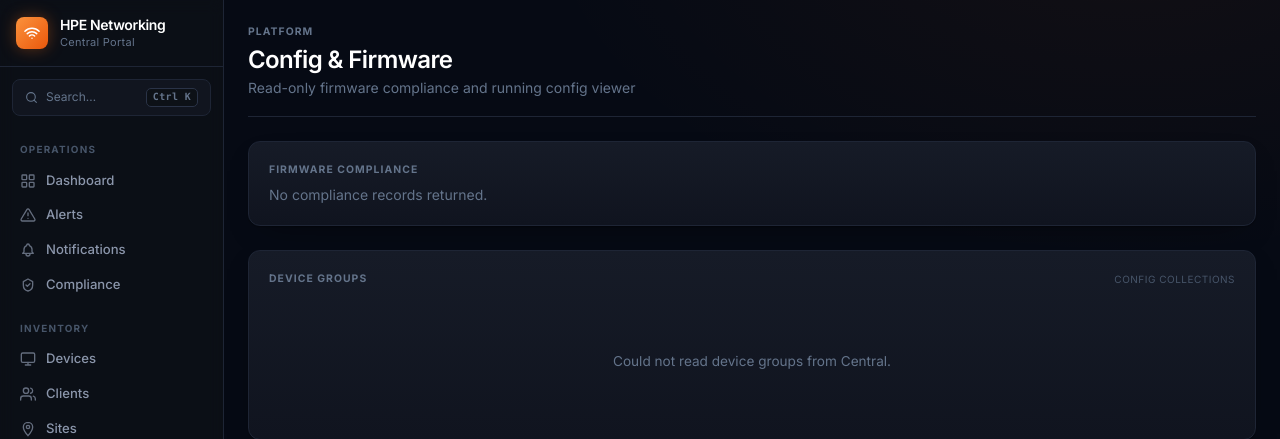
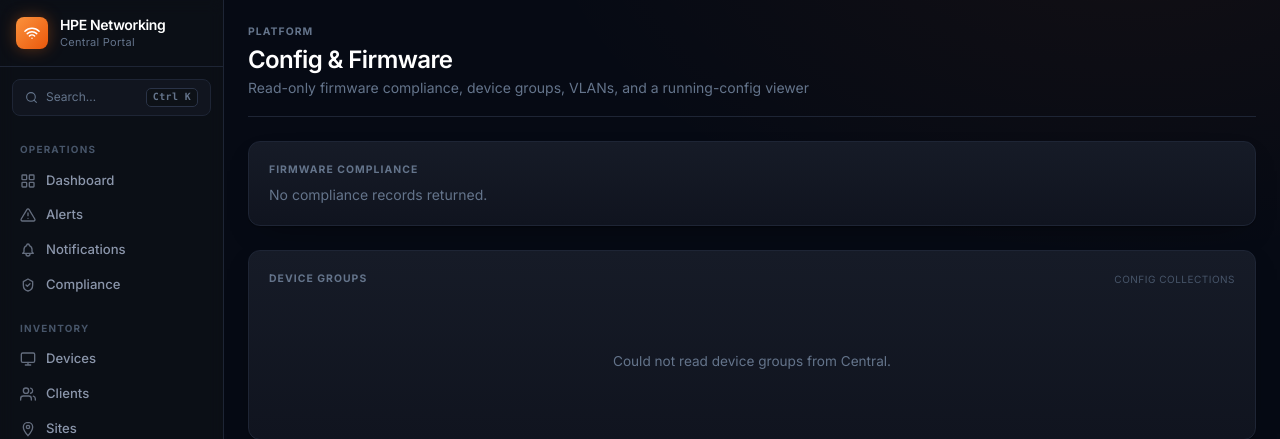
Before and after one commit to secure-ssid/New-Central-Portal, a FastAPI app: page /platform/config in a window 1280 px wide. Shown: the top 439 px of the page. Run offline with FastAPI, Linux system fonts and the light colour scheme; data that the repository does not hold is empty; parts of the project's set-up code (start-up, migrations or seed data) failed here and were passed over; some libraries are stand-ins or nearby versions.

Commit message:
Update the /platform/config subtitle to reflect its fuller scope
The page now surfaces device groups and named VLANs alongside firmware
compliance and the running-config viewer; the subtitle described only the
original two.

```diff
--- a/app/templates/platform/config.html
+++ b/app/templates/platform/config.html
@@ -5,7 +5,7 @@
 <div class="page-header">
     <p class="section-label mb-1">Platform</p>
     <h1 class="text-2xl font-semibold text-white tracking-tight">Config &amp; Firmware</h1>
-    <p class="text-sm text-slate-500 mt-0.5">Read-only firmware compliance and running config viewer</p>
+    <p class="text-sm text-slate-500 mt-0.5">Read-only firmware compliance, device groups, VLANs, and a running-config viewer</p>
 </div>
 
 {% if compliance_error %}
```
